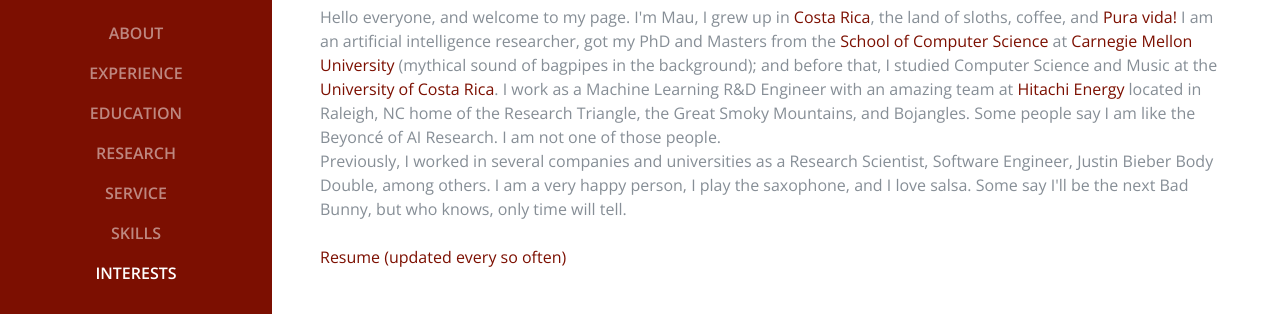
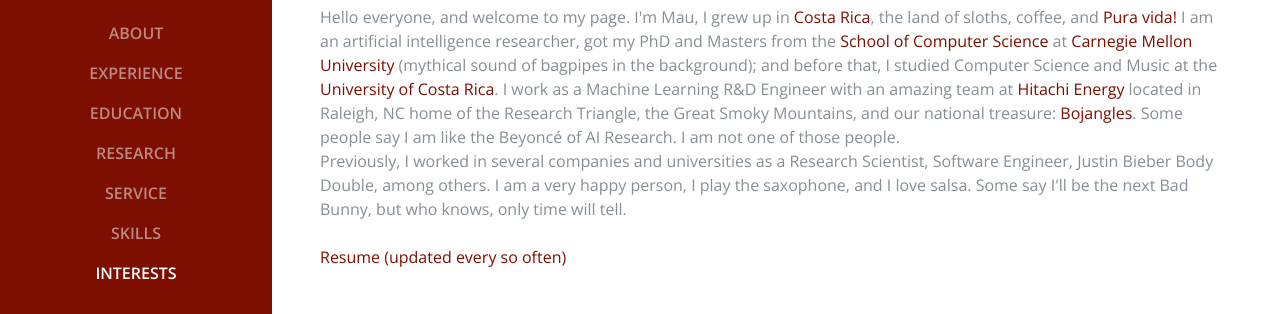
Before and after one commit to mausotog/mausotog.github.io, a website: page index.html in a window 1280 px wide. Shown: the part 339-653 px from the top of the page. Drawn offline with nearby package versions, Linux system fonts and the light colour scheme; a web font is replaced by a local one.

Commit message:
Update index.html

```diff
--- a/index.html
+++ b/index.html
@@ -81,7 +81,7 @@
 			  <a href="http://www.cmu.edu/"> Carnegie Mellon University</a> (mythical sound of bagpipes in the background); and before that,
 			I studied Computer Science and Music at the <a href="https://www.ucr.ac.cr/">University of Costa Rica</a>.
 			  I work as a Machine Learning R&D Engineer with an amazing team at <a href="https://www.hitachienergy.com/">Hitachi Energy</a>
-			  located in Raleigh, NC home of the Research Triangle, the Great Smoky Mountains, and Bojangles.
+			  located in Raleigh, NC home of the Research Triangle, the Great Smoky Mountains, and our national treasure: <a href="https://www.bojangles.com/">Bojangles</a>.
 			Some people say I am like the Beyoncé of AI Research. I am not one of those people. </br>Previously, I worked in several companies
 	      		  and universities as a Research Scientist, Software Engineer, Justin Bieber Body Double, among others.
 			I am a very happy person, I play the saxophone, and I love salsa. Some say I'll be the next Bad Bunny, but who knows, only time will tell.
```
